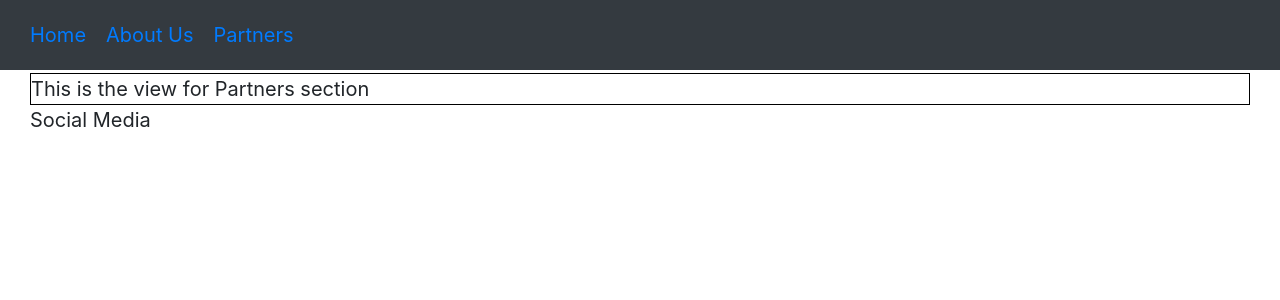
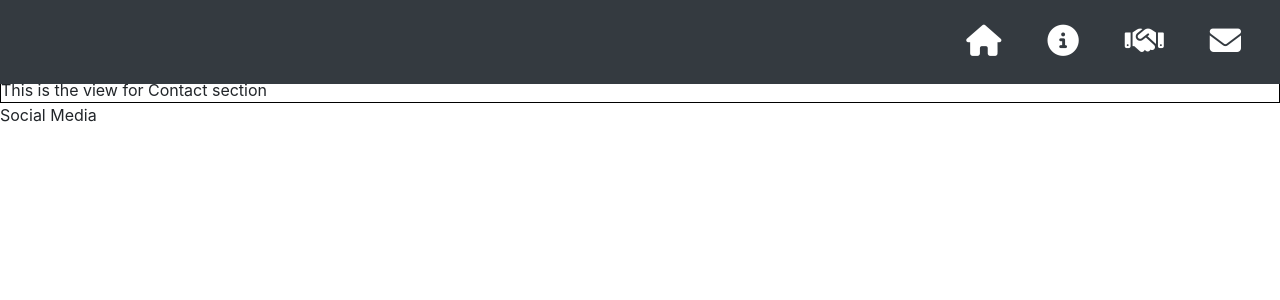
Before and after one commit to Gio5haki/RenewIt-Frontend, a React (Create React App) app: page /contact in a window 1280 px wide. Shown: the top 300 px of the page. Built offline with nearby package versions, Linux system fonts and the light colour scheme.

Commit message:
added contact view, improved styling of navigation bar

```diff
--- a/public/index.html
+++ b/public/index.html
@@ -15,6 +15,7 @@
       integrity="sha384-Gn5384xqQ1aoWXA+058RXPxPg6fy4IWvTNh0E263XmFcJlSAwiGgFAW/dAiS6JXm"
       crossorigin="anonymous"
     />
+    <script src="https://kit.fontawesome.com/a076d05399.js"></script>
     <link rel="apple-touch-icon" href="%PUBLIC_URL%/logo192.png" />
     <!--
       manifest.json provides metadata used when your web app is installed on a
--- a/src/App.js
+++ b/src/App.js
@@ -4,6 +4,7 @@ import NavBar from "./components/Navbar";
 import Home from "./views/Home";
 import AboutUs from "./views/AboutUs";
 import Partners from "./views/Partners";
+import Contact from "./views/Contact";
 
 //import logo from "./logo.svg";
 //import "./App.css";
@@ -20,8 +21,11 @@ function App() {
           <Route exact path="/aboutUs">
             <AboutUs></AboutUs>
           </Route>
-          <Route>
+          <Route exact path="/partners">
             <Partners></Partners>
+          </Route>
+          <Route exact path="/contact">
+            <Contact></Contact>
           </Route>
         </Switch>
       </Router>
--- a/src/components/Navbar.js
+++ b/src/components/Navbar.js
@@ -4,21 +4,26 @@ import { NavLink } from "react-router-dom";
 function NavBar() {
   return (
     <div className="navBar">
-      <nav className="navbar navbar-expand-sm bg-dark navbar-dark fixed-top">
-        <ul className="navbar-nav">
-          <li className="nav-item active">
+      <nav className="navbar navbar-expand-sm navbar-right bg-dark navbar-dark fixed-top">
+        <ul className="navbar-nav ml-auto">
+          <li className="nav-item" title="Home">
             <a className="nav-link" href="/">
-              <NavLink to="/">Home</NavLink>
+              <NavLink to="/"><i className="fas fa-home fa-lg"></i></NavLink>
             </a>
           </li>
-          <li className="nav-item">
+          <li className="nav-item" title="About Us">
             <a className="nav-link" href="/aboutus">
-              <NavLink to="/aboutUs">About Us</NavLink>
+              <NavLink to="/aboutUs"><i className="fas fa-info-circle fa-lg"></i></NavLink>
             </a>
           </li>
-          <li className="nav-item">
+          <li className="nav-item" title="Partners">
             <a className="nav-link" href="/partners">
-              <NavLink to="/partners">Partners</NavLink>
+              <NavLink to="/partners"><i className="fas fa-handshake fa-lg"></i></NavLink>
+            </a>
+          </li>
+          <li className="nav-item" title="Contact">
+            <a className="nav-link" href="/contact">
+              <NavLink to="/contact"><i className="fas fa-envelope fa-lg"></i></NavLink>
             </a>
           </li>
         </ul>
--- a/src/index.css
+++ b/src/index.css
@@ -1,3 +1,4 @@
+/*
 html {
   font-family: sans-serif;
   font-size: 1.25rem;
@@ -22,6 +23,7 @@ code {
   font-family: source-code-pro, Menlo, Monaco, Consolas, "Courier New",
     monospace;
 }
+*/
 
 .mapChart-container {
   border: 1px solid black;
@@ -43,3 +45,28 @@ code {
   height: auto;
   margin-top: 6%;
 }
+
+.contact-container {
+  border: 1px solid black;
+  width: 100%;
+  height: auto;
+  margin-top: 6%;
+}
+
+.navBar {
+  width: 100%;
+  overflow: auto;
+}
+
+.navBar a {
+  width: 20%;
+  text-align: center;
+  padding: 15px;
+  transition: all 0.3s ease;
+  color: #ffffff;
+  font-size: 25px;
+}
+
+.navBar a:hover {
+  background-color: #000;
+}
--- /dev/null
+++ b/src/views/Contact.js
@@ -0,0 +1,7 @@
+import React from "react";
+
+function Contact() {
+  return <div className="contact-container">This is the view for Contact section</div>;
+}
+
+export default Contact;
```
